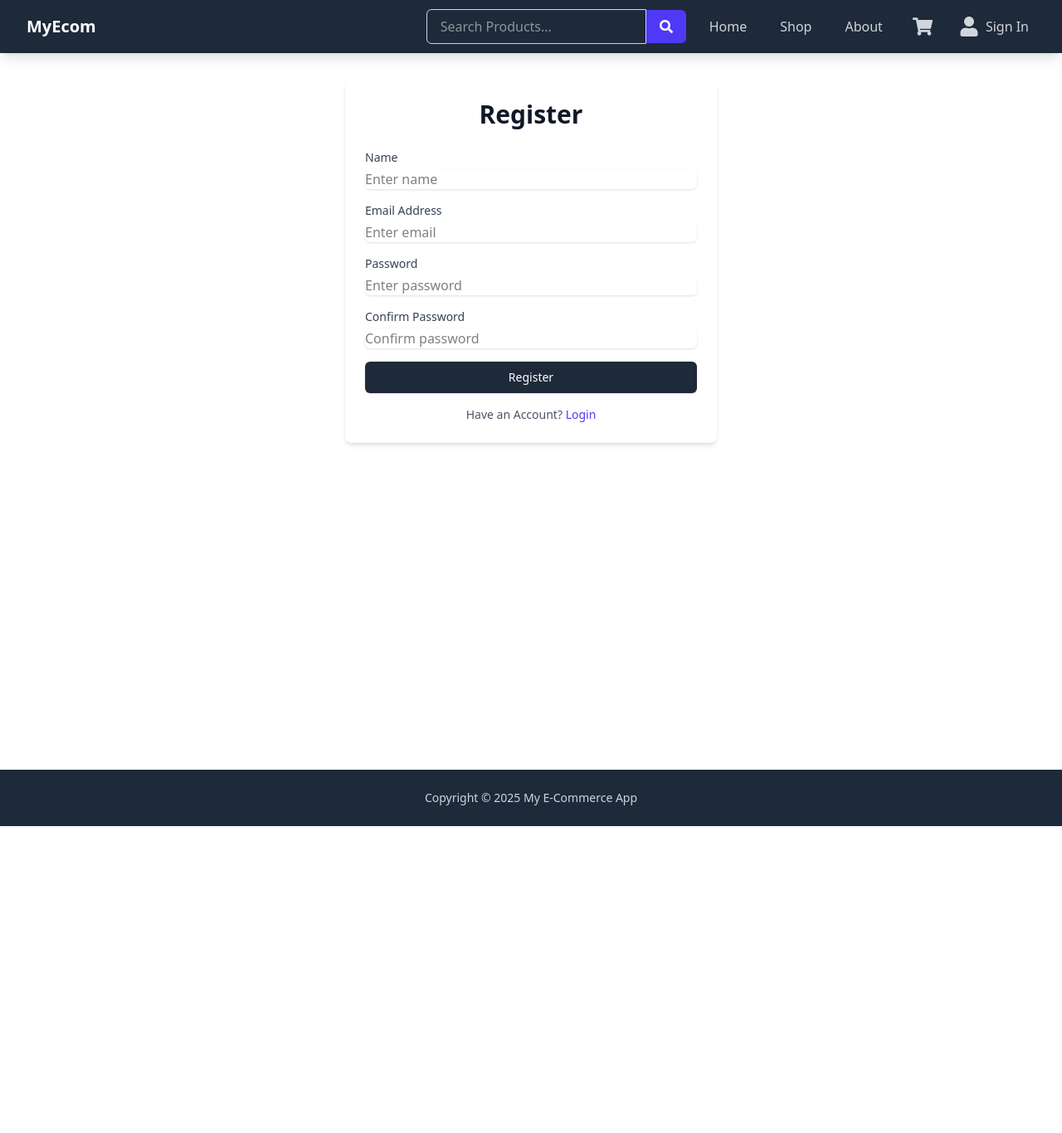
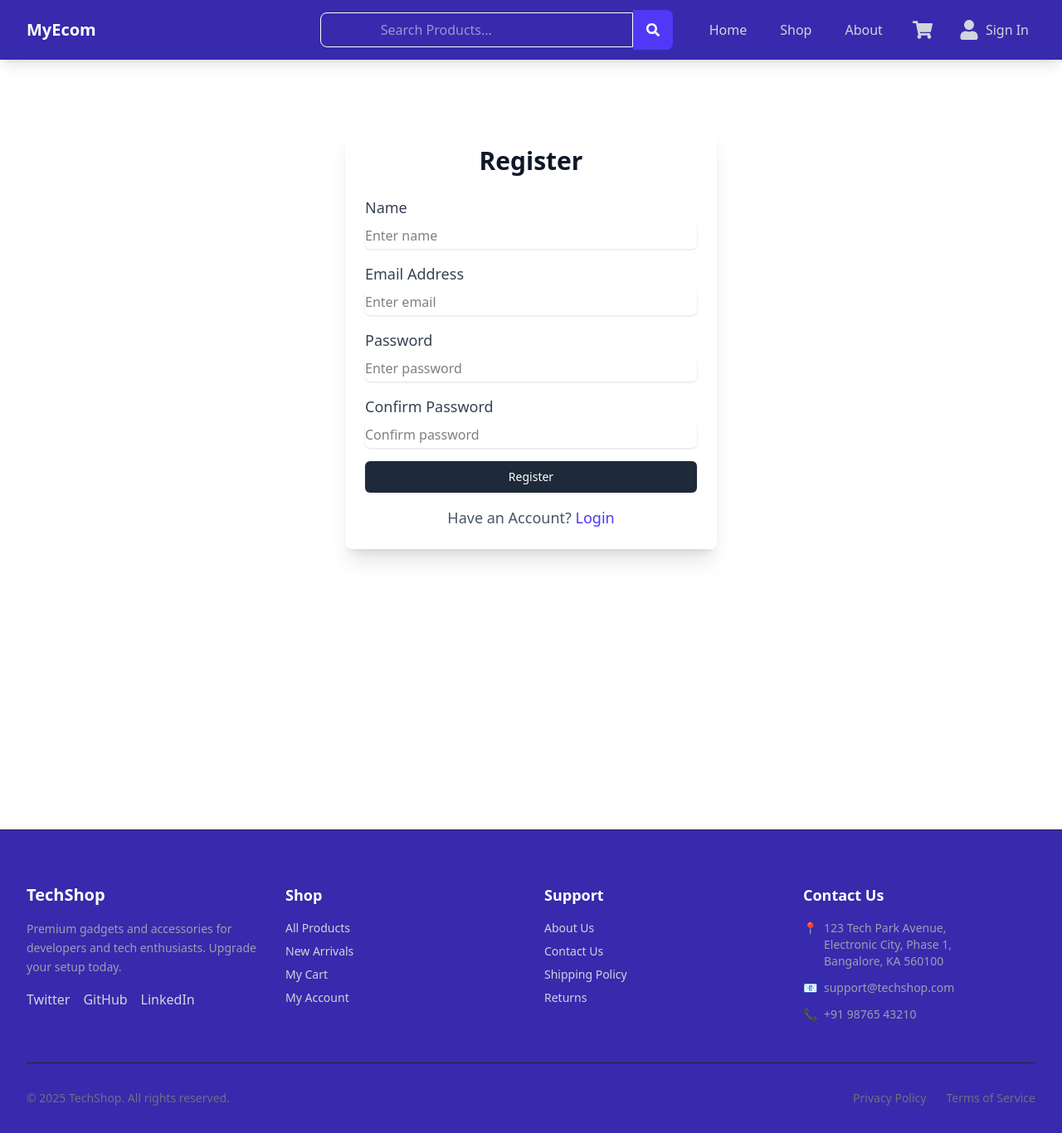
Before and after one commit to Mohitrajput16/mern-ecommerce, a React (Vite) app in the folder client/: page /register in a window 1280 px wide. Shown: the whole page at 83% size. Before the commit the page ends 996 px from the top, so only its background shows below. Built offline with nearby package versions, Linux system fonts and the light colour scheme.

Commit message:
updated header and footer and form validation

```diff
--- a/client/src/components/Footer.jsx
+++ b/client/src/components/Footer.jsx
@@ -1,13 +1,97 @@
-// client/src/components/Footer.jsx
 import React from 'react';
+import { Link } from 'react-router-dom';
 import Container from './Container';
 
 const Footer = () => {
   return (
-    <footer className="bg-gray-800 text-gray-300 mt-16">
+    <footer className="bg-indigo-800 text-gray-300 mt-20 pt-16 pb-8 border-t border-gray-800">
       <Container>
-        <div className="py-6 text-center text-sm">
-          <p>Copyright &copy; 2025 My E-Commerce App</p>
+        <div className="grid grid-cols-1 md:grid-cols-2 lg:grid-cols-4 gap-8 mb-12">
+
+          {/* Column 1: Brand Info */}
+          <div>
+            <h3 className="text-xl font-bold text-white mb-4">TechShop</h3>
+            <p className="text-sm text-gray-400 mb-4 leading-relaxed">
+              Premium gadgets and accessories for developers and tech enthusiasts.
+              Upgrade your setup today.
+            </p>
+            <div className="flex space-x-4">
+              {/* Social Placeholders */}
+              <a href="#" className="hover:text-indigo-400 transition">Twitter</a>
+              <a href="#" className="hover:text-indigo-400 transition">GitHub</a>
+              <a href="#" className="hover:text-indigo-400 transition">LinkedIn</a>
+            </div>
+          </div>
+
+          {/* Column 2: Quick Links */}
+          <div>
+            <h3 className="text-lg font-semibold text-white mb-4">Shop</h3>
+            <ul className="space-y-2 text-sm">
+              <li>
+                <Link to="/shop" className="hover:text-indigo-400 transition">All Products</Link>
+              </li>
+              <li>
+                <Link to="/shop" className="hover:text-indigo-400 transition">New Arrivals</Link>
+              </li>
+              <li>
+                <Link to="/cart" className="hover:text-indigo-400 transition">My Cart</Link>
+              </li>
+              <li>
+                <Link to="/login" className="hover:text-indigo-400 transition">My Account</Link>
+              </li>
+            </ul>
+          </div>
+
+          {/* Column 3: Support */}
+          <div>
+            <h3 className="text-lg font-semibold text-white mb-4">Support</h3>
+            <ul className="space-y-2 text-sm">
+              <li>
+                <Link to="/about" className="hover:text-indigo-400 transition">About Us</Link>
+              </li>
+              <li>
+                <a href="#" className="hover:text-indigo-400 transition">Contact Us</a>
+              </li>
+              <li>
+                <a href="#" className="hover:text-indigo-400 transition">Shipping Policy</a>
+              </li>
+              <li>
+                <a href="#" className="hover:text-indigo-400 transition">Returns</a>
+              </li>
+            </ul>
+          </div>
+
+          {/* Column 4: Contact Info (Address) */}
+          <div>
+            <h3 className="text-lg font-semibold text-white mb-4">Contact Us</h3>
+            <ul className="space-y-3 text-sm text-gray-400">
+              <li className="flex items-start">
+                <span className="mr-2">📍</span>
+                <span>
+                  123 Tech Park Avenue,<br />
+                  Electronic City, Phase 1,<br />
+                  Bangalore, KA 560100
+                </span>
+              </li>
+              <li className="flex items-center">
+                <span className="mr-2">📧</span>
+                <a href="mailto:support@techshop.com" className="hover:text-white">support@techshop.com</a>
+              </li>
+              <li className="flex items-center">
+                <span className="mr-2">📞</span>
+                <a href="tel:+919876543210" className="hover:text-white">+91 98765 43210</a>
+              </li>
+            </ul>
+          </div>
+        </div>
+
+        {/* Bottom Bar */}
+        <div className="border-t border-gray-800 pt-8 mt-8 flex flex-col md:flex-row justify-between items-center text-sm text-gray-500">
+          <p>&copy; {new Date().getFullYear()} TechShop. All rights reserved.</p>
+          <div className="flex space-x-6 mt-4 md:mt-0">
+            <a href="#" className="hover:text-gray-300">Privacy Policy</a>
+            <a href="#" className="hover:text-gray-300">Terms of Service</a>
+          </div>
         </div>
       </Container>
     </footer>
--- a/client/src/components/FormContainer.jsx
+++ b/client/src/components/FormContainer.jsx
@@ -5,9 +5,9 @@ import Container from './Container';
 const FormContainer = ({ children }) => {
   return (
     <Container>
-      <div className="flex justify-center">
+      <div className="flex mt-12 justify-center">
         {/* Sets a max-width for the form, centers it, and adds padding */}
-        <div className="w-full max-w-md p-6 bg-white rounded-lg shadow-md mt-8">
+        <div className="w-full max-w-md p-6 bg-white rounded-lg shadow-xl mt-8">
           {children}
         </div>
       </div>
--- a/client/src/components/Header.jsx
+++ b/client/src/components/Header.jsx
@@ -34,9 +34,9 @@ const Header = () => {
   const totalCartItems = cartItems.reduce((acc, item) => acc + item.qty, 0);
 
   return (
-    <nav className="bg-gray-800 text-white shadow-lg">
+    <nav className=" bg-indigo-800 text-white shadow-lg">
       <Container>
-        <div className="relative flex h-16 items-center justify-between">
+        <div className="relative flex h-18 items-center justify-between">
           {/* Mobile menu button */}
           <div className="absolute inset-y-0 left-0 flex items-center md:hidden">
             <button
@@ -58,7 +58,7 @@ const Header = () => {
           {/* Right-side links (Cart, User, Login) */}
           <div className="hidden md:flex items-center space-x-4">
             {/* Add SearchBox Here */}
-              <div className="mr-4">
+              <div className="mr-8">
                 <SearchBox />
               </div>
 
--- a/client/src/components/Hero.jsx
+++ b/client/src/components/Hero.jsx
@@ -4,7 +4,7 @@ import { Link } from 'react-router-dom';
 const Hero = () => {
   return (
     <div className="relative bg-gray-900 overflow-hidden">
-      <div className="max-w-7xl mx-5">
+      <div className="max-w-7xl mx-5 h-140">
         <div className="relative z-10 pb-8 bg-gray-900 sm:pb-16 md:pb-20 lg:max-w-2xl lg:w-full lg:pb-28 xl:pb-32">
           <main className="mt-10 mx-auto max-w-7xl px-4 sm:mt-12 sm:px-6 md:mt-16 lg:mt-20 lg:px-8 xl:mt-28">
             <div className="sm:text-center lg:text-left">
--- a/client/src/components/Searchbox.jsx
+++ b/client/src/components/Searchbox.jsx
@@ -23,11 +23,11 @@ const SearchBox = () => {
         name="q"
         onChange={(e) => setKeyword(e.target.value)}
         placeholder="Search Products..."
-        className="border border-gray-300 rounded-l-md px-4 py-2 text-white focus:outline-none focus:ring-2 focus:ring-indigo-500"
+        className="border border-white-300 rounded-l-lg px-18 py-2 text-white focus:outline-none focus:ring-2 focus:ring-indigo-500"
       />
       <button
         type="submit"
-        className="bg-indigo-600 text-white px-4 py-3 rounded-r-md hover:bg-indigo-700"
+        className="bg-indigo-600 text-white px-4 py-4 rounded-r-lg hover:bg-indigo-700"
       >
         <FaSearch />
       </button>
--- a/client/src/pages/Profilepage.jsx
+++ b/client/src/pages/Profilepage.jsx
@@ -67,9 +67,9 @@ const ProfilePage = () => {
 
   return (
     <Container>
-      <div className="grid grid-cols-1 md:grid-cols-4 gap-8">
+      <div className="grid grid-cols-1 md:grid-cols-4 gap-8 mt-10 ">
         {/* Left Column: User Details Form */}
-        <div className="md:col-span-1">
+        <div className="md:col-span-3 border rounded-xl p-5  ">
           <h2 className="text-2xl font-bold mb-4">User Profile</h2>
           {message && (
             <div className={`p-3 rounded mb-4 ${message.includes('Success') ? 'bg-green-100 text-green-700' : 'bg-red-100 text-red-700'}`}>
@@ -127,7 +127,7 @@ const ProfilePage = () => {
         </div>
 
         {/* Right Column: Order History */}
-        <div className="md:col-span-3">
+        <div className="md:col-span-3 border rounded-xl p-5">
           <h2 className="text-2xl font-bold mb-4">My Orders</h2>
           {loadingOrders ? (
             <p>Loading Orders...</p>
--- a/client/src/pages/registerPage.jsx
+++ b/client/src/pages/registerPage.jsx
@@ -37,7 +37,7 @@ const RegisterPage = () => {
         <div>
           <label
             htmlFor="name"
-            className="block text-sm font-medium text-gray-700"
+            className="block text-lg font-medium text-gray-700"
           >
             Name
           </label>
@@ -47,14 +47,14 @@ const RegisterPage = () => {
             placeholder="Enter name"
             value={name}
             onChange={(e) => setName(e.target.value)}
-            className="mt-1 block w-full rounded-md border-gray-300 shadow-sm focus:border-indigo-500 focus:ring-indigo-500"
+            className="mt-1 block h-8 w-full rounded-md border-gray-300 shadow-sm focus:border-indigo-500 focus:ring-indigo-500"
             required
           />
         </div>
         <div>
           <label
             htmlFor="email"
-            className="block text-sm font-medium text-gray-700"
+            className="block text-lg font-medium text-gray-700"
           >
             Email Address
           </label>
@@ -64,14 +64,14 @@ const RegisterPage = () => {
             placeholder="Enter email"
             value={email}
             onChange={(e) => setEmail(e.target.value)}
-            className="mt-1 block w-full rounded-md border-gray-300 shadow-sm focus:border-indigo-500 focus:ring-indigo-500"
+            className="mt-1 block h-8 w-full rounded-md border-gray-300 shadow-sm focus:border-indigo-500 focus:ring-indigo-500"
             required
           />
         </div>
         <div>
           <label
             htmlFor="password"
-            className="block text-sm font-medium text-gray-700"
+            className="block text-lg font-medium text-gray-700"
           >
             Password
           </label>
@@ -81,14 +81,14 @@ const RegisterPage = () => {
             placeholder="Enter password"
             value={password}
             onChange={(e) => setPassword(e.target.value)}
-            className="mt-1 block w-full rounded-md border-gray-300 shadow-sm focus:border-indigo-500 focus:ring-indigo-500"
+            className="mt-1 block h-8 w-full rounded-md border-gray-300 shadow-sm focus:border-indigo-500 focus:ring-indigo-500"
             required
           />
         </div>
         <div>
           <label
             htmlFor="confirmPassword"
-            className="block text-sm font-medium text-gray-700"
+            className="block text-lg font-medium text-gray-700"
           >
             Confirm Password
           </label>
@@ -98,7 +98,7 @@ const RegisterPage = () => {
             placeholder="Confirm password"
             value={confirmPassword}
             onChange={(e) => setConfirmPassword(e.target.value)}
-            className="mt-1 block w-full rounded-md border-gray-300 shadow-sm focus:border-indigo-500 focus:ring-indigo-500"
+            className="mt-1 block h-8 w-full rounded-md border-gray-300 shadow-sm focus:border-indigo-500 focus:ring-indigo-500"
             required
           />
         </div>
@@ -110,7 +110,7 @@ const RegisterPage = () => {
         </button>
       </form>
       <div className="mt-4 text-center">
-        <p className="text-sm text-gray-600">
+        <p className="text-lg text-gray-600">
           Have an Account?{' '}
           <Link to="/login" className="font-medium text-indigo-600 hover:text-indigo-500">
             Login
```
Also changed, not shown: client/src/pages/loginPage.jsx (+32 -7 lines).
